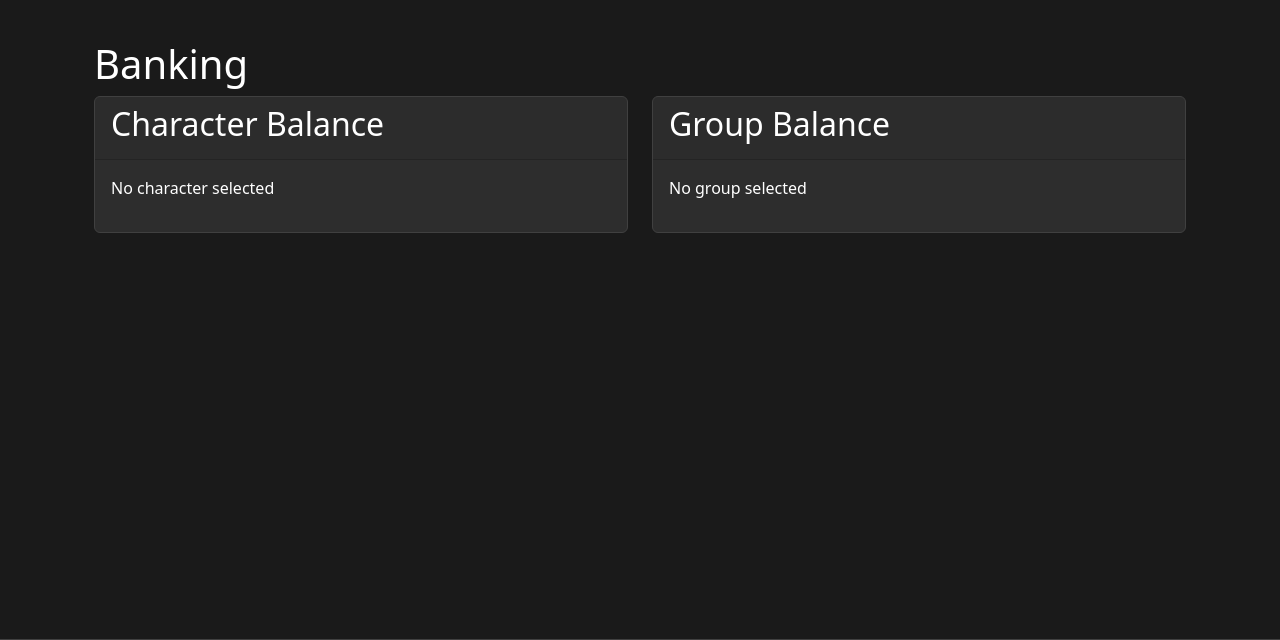
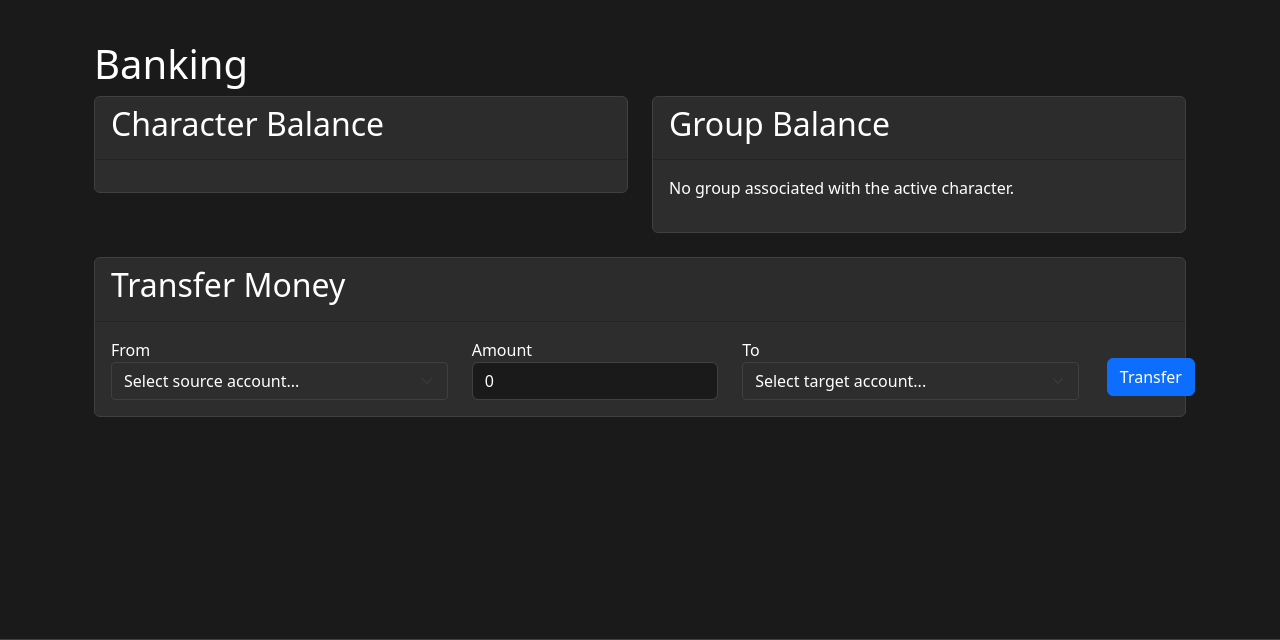
Before and after one commit to FixerSchis/os-app, a Python web app: template templates/banking/bank.html in a window 1280 px wide. Shown: the part 88-728 px from the top of the page. Run offline with Jinja, Linux system fonts and the light colour scheme; the template is opened without the code that fills it, so the values that code supplies are empty; some libraries are stand-ins or nearby versions.

Commit message:
refactor: Simplify banking logic and enhance user experience
- Streamlined banking route to differentiate between admin and non-admin users, ensuring proper access to active characters and groups.
- Updated template to improve balance display and account selection for transfers, including dynamic updates for selected accounts.
- Refactored transfer form to handle hidden input fields more effectively, accommodating both single and multiple active characters.
- Enhanced JavaScript functionality for better user interaction with account selection and balance display.

```diff
--- a/templates/banking/bank.html
+++ b/templates/banking/bank.html
@@ -4,99 +4,57 @@
 
 {% block content %}
 <div class="container">
-    <div class="banking-management">
     <h1>Banking</h1>
 
     <div class="row">
-            <!-- Character Balance -->
+        <!-- Balances Display -->
         <div class="col-md-6">
             <div class="card mb-4">
                 <div class="card-header">
                     <h2>Character Balance</h2>
                 </div>
                 <div class="card-body">
-                        {% if current_user.has_role('user_admin') %}
+                    {% if current_user.has_role('user_admin') or (characters_for_select and characters_for_select|length > 1) %}
                         <div class="form-group mb-3">
                             <label for="character_select">Select Character</label>
                             <select class="form-control select2" id="character_select">
                                 <option value="">Select a character...</option>
-                                    {% for char in all_characters %}
-                                    <option value="{{ char.id }}" {% if selected_character and selected_character.id == char.id %}selected{% endif %}>
-                                        {{ char.name }}
-                                    </option>
+                                {% for char in characters_for_select %}
+                                <option value="{{ char.id }}" data-balance="{{ char.bank_account }}">{{ char.name }}</option>
                                 {% endfor %}
                             </select>
                         </div>
-                        {% endif %}
-
-                        {% if selected_character or active_character %}
-                            {% set character = selected_character or active_character %}
-                            <div class="balance-display">
-                                <h3>{{ character.name }}</h3>
-                                {% if current_user.has_role('user_admin') %}
-                                    <form method="POST" action="{{ url_for('banking.update_balance') }}" class="form-inline">
-                                        <input type="hidden" name="account_type" value="character">
-                                        <input type="hidden" name="account_id" value="{{ character.id }}">
-                                        <div class="input-group">
-                                            <input type="number" step="1" class="form-control" name="balance" value="{{ character.bank_account }}" required>
-                                            <div class="input-group-append">
-                                                <button type="submit" class="btn btn-primary">Update</button>
-                                            </div>
-                                        </div>
-                                    </form>
-                                {% else %}
-                                    <h4>Balance: {{ character.bank_account }}</h4>
-                                {% endif %}
-                            </div>
-                        {% else %}
-                            <p>No character selected</p>
+                        <h4 id="character_balance_display" class="mt-2" style="display:none;">Balance: <span id="character_balance"></span></h4>
+                    {% elif active_character %}
+                        <h3>{{ active_character.name }}</h3>
+                        <h4>Balance: {{ active_character.bank_account }}</h4>
                     {% endif %}
                 </div>
             </div>
         </div>
 
-            <!-- Group Balance -->
         <div class="col-md-6">
             <div class="card mb-4">
                 <div class="card-header">
                     <h2>Group Balance</h2>
                 </div>
                 <div class="card-body">
-                        {% if current_user.has_role('user_admin') %}
+                    {% if current_user.has_role('user_admin') or (groups_for_select and groups_for_select|length > 0) %}
                         <div class="form-group mb-3">
                             <label for="group_select">Select Group</label>
                             <select class="form-control select2" id="group_select">
                                 <option value="">Select a group...</option>
-                                    {% for group in all_groups %}
-                                    <option value="{{ group.id }}" {% if selected_group and selected_group.id == group.id %}selected{% endif %}>
-                                        {{ group.name }}
-                                    </option>
+                                {% for group in groups_for_select %}
+                                <option value="{{ group.id }}" data-balance="{{ group.bank_account }}">{{ group.name }}</option>
                                 {% endfor %}
                             </select>
                         </div>
-                        {% endif %}
-
-                        {% if selected_group or (active_character and active_character.group) %}
-                            {% set group = selected_group or active_character.group %}
-                            <div class="balance-display">
-                                <h3>{{ group.name }}</h3>
-                                {% if current_user.has_role('user_admin') %}
-                                    <form method="POST" action="{{ url_for('banking.update_balance') }}" class="form-inline">
-                                        <input type="hidden" name="account_type" value="group">
-                                        <input type="hidden" name="account_id" value="{{ group.id }}">
-                                        <div class="input-group">
-                                            <input type="number" step="1" class="form-control" name="balance" value="{{ group.bank_account }}" required>
-                                            <div class="input-group-append">
-                                                <button type="submit" class="btn btn-primary">Update</button>
-                                            </div>
-                                        </div>
-                                    </form>
+                        <h4 id="group_balance_display" class="mt-2" style="display:none;">Balance: <span id="group_balance"></span></h4>
+                    {% elif active_character_group %}
+                        <h3>{{ active_character_group.name }}</h3>
+                        <h4>Balance: {{ active_character_group.bank_account }}</h4>
                     {% else %}
-                                    <h4>Balance: {{ group.bank_account }}</h4>
-                                {% endif %}
-                            </div>
-                        {% else %}
-                            <p>No group selected</p>
+                        <p>No group associated with the active character.</p>
                     {% endif %}
                 </div>
             </div>
@@ -104,7 +62,6 @@
     </div>
 
     <!-- Transfer Form -->
-        {% if source_accounts %}
     <div class="card">
         <div class="card-header">
             <h2>Transfer Money</h2>
@@ -112,56 +69,99 @@
         <div class="card-body">
             <form method="POST" action="{{ url_for('banking.transfer') }}">
                 <div class="row">
-                        <div class="col-md-3">
-                            <div class="form-group">
-                                <label for="source_type">From</label>
-                                <select class="form-control" id="source_type" name="source_type" required>
-                                    <option value="">Select source...</option>
+                    <div class="col-md-4">
+                        <label for="source_account">From</label>
+                        {% if show_source_dropdown is defined and not show_source_dropdown %}
+                            <input type="text" class="form-control" value="{{ active_character.name }} (Balance: {{ active_character.bank_account }})" readonly>
+                            <input type="hidden" name="source_type" value="character">
+                            <input type="hidden" name="source_id" value="{{ active_character.id }}">
+                        {% else %}
+                            <select class="form-control select2" id="source_account" name="source_account" required>
+                                <option value="">Select source account...</option>
                                 {% for account in source_accounts %}
-                                    <option value="{{ account.type }}" data-id="{{ account.id }}" data-balance="{{ account.balance }}">
-                                        {{ account.name }}
+                                <option value="{{ account.type }}_{{ account.id }}">
+                                    {{ account.name }} (Balance: {{ account.balance }})
                                 </option>
                                 {% endfor %}
                             </select>
-                            </div>
+                        {% endif %}
                     </div>
                     <div class="col-md-3">
-                            <div class="form-group">
                         <label for="amount">Amount</label>
-                                <input type="number" step="1" class="form-control" id="amount" name="amount" required min="1">
+                        <input type="number" class="form-control" id="amount" name="amount" required value="0">
                     </div>
-                        </div>
-                        <div class="col-md-3">
-                            <div class="form-group">
-                                <label for="target_type">To</label>
-                                <select class="form-control select2" id="target_type" name="target_type" required>
-                                    <option value="">Select target...</option>
+                    <div class="col-md-4">
+                        <label for="target_account">To</label>
+                        <select class="form-control select2" id="target_account" name="target_account" required>
+                            <option value="">Select target account...</option>
                             {% for account in target_accounts %}
-                                    <option value="{{ account.type }}" data-id="{{ account.id }}">
-                                        {{ account.name }}
-                                    </option>
+                            <option value="{{ account.type }}_{{ account.id }}">{{ account.name }}</option>
                             {% endfor %}
                         </select>
                     </div>
-                        </div>
-                        <div class="col-md-3">
-                            <div class="form-group">
-                                <label>&nbsp;</label>
-                                <button type="submit" class="btn btn-primary btn-block">Transfer</button>
+                    <div class="col-md-1 d-flex align-items-end">
+                        <button type="submit" class="btn btn-primary">Transfer</button>
                     </div>
                 </div>
-                    </div>
-                    <input type="hidden" name="source_id" id="source_id">
-                    <input type="hidden" name="target_id" id="target_id">
+                <input type="hidden" name="source_type" id="source_type_hidden">
+                <input type="hidden" name="source_id" id="source_id_hidden">
+                <input type="hidden" name="target_type" id="target_type_hidden">
+                <input type="hidden" name="target_id" id="target_id_hidden">
             </form>
         </div>
-        </div>
-        {% endif %}
     </div>
 </div>
 {% endblock %}
 
 {% block scripts %}
 {{ super() }}
-<script src="{{ url_for('static', filename='js/pages/banking.js') }}"></script>
+<script>
+document.addEventListener('DOMContentLoaded', function () {
+    // Initialize select2
+    $('.select2').select2({
+        theme: 'bootstrap-5'
+    });
+
+    // Logic to update balance display for dropdowns
+    function setupBalanceDisplay(selectId, balanceDisplayId, balanceSpanId) {
+        const select = document.getElementById(selectId);
+        const display = document.getElementById(balanceDisplayId);
+        const balanceSpan = document.getElementById(balanceSpanId);
+
+        if (select) {
+            select.addEventListener('change', function() {
+                const selectedOption = this.options[this.selectedIndex];
+                if (selectedOption && selectedOption.value) {
+                    const balance = selectedOption.getAttribute('data-balance');
+                    balanceSpan.textContent = balance;
+                    display.style.display = 'block';
+                } else {
+                    display.style.display = 'none';
+                }
+            });
+        }
+    }
+
+    setupBalanceDisplay('character_select', 'character_balance_display', 'character_balance');
+    setupBalanceDisplay('group_select', 'group_balance_display', 'group_balance');
+
+    // Logic to split combined dropdown values into hidden inputs for form submission
+    const transferForm = document.querySelector('form[action="{{ url_for("banking.transfer") }}"]');
+    if (transferForm) {
+        transferForm.addEventListener('submit', function(e) {
+            const sourceSelect = document.getElementById('source_account');
+            if (sourceSelect) {
+                const [sourceType, sourceId] = sourceSelect.value.split('_');
+                document.getElementById('source_type_hidden').value = sourceType;
+                document.getElementById('source_id_hidden').value = sourceId;
+            }
+
+            const targetSelect = document.getElementById('target_account');
+            const [targetType, targetId] = targetSelect.value.split('_');
+            document.getElementById('target_type_hidden').value = targetType;
+            document.getElementById('target_id_hidden').value = targetId;
+        });
+    }
+});
+</script>
 {% endblock %}
```
Also changed, not shown: routes/tools/banking.py (+70 -59 lines). Lines whose indentation alone changed are shown as unchanged.
